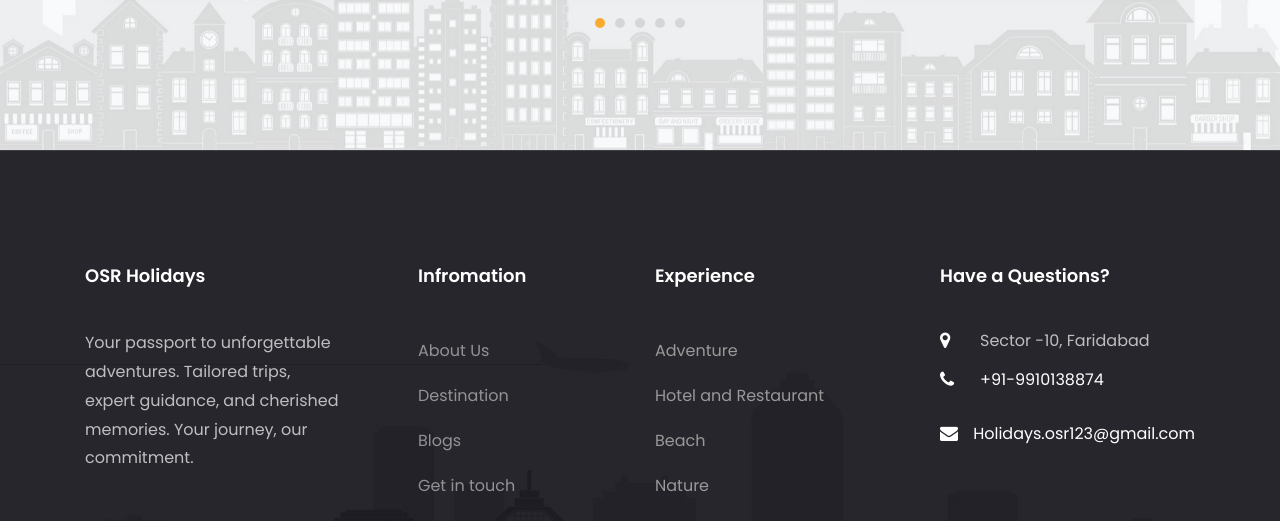
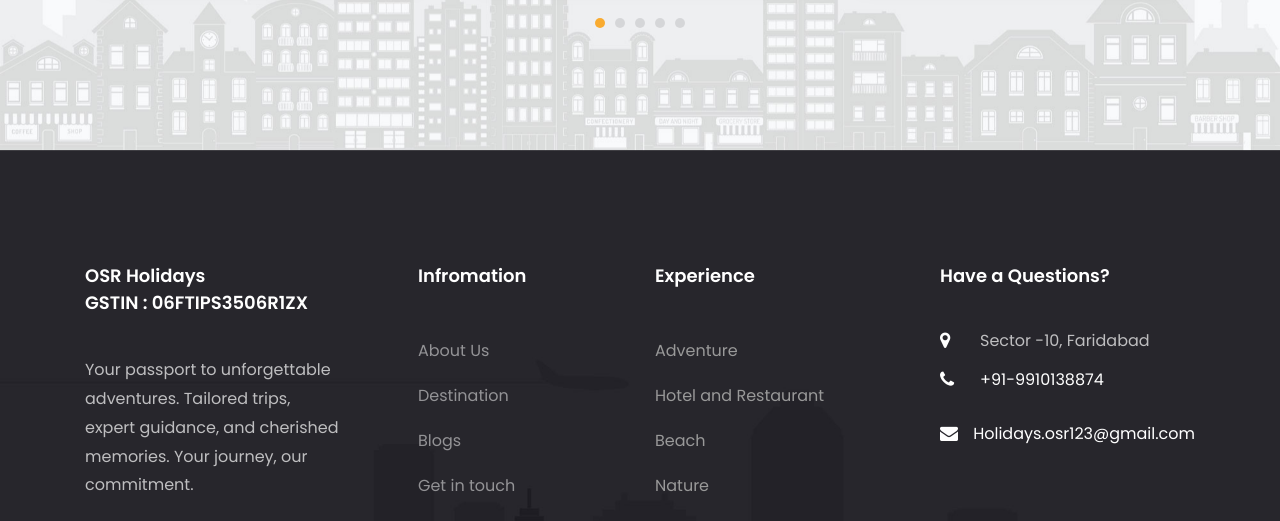
Before and after one commit to LomeshGupta/TravelAgaency, a plain HTML site: page index.html in a window 1280 px wide. Shown: the part 5055-5576 px from the top of the page. Drawn offline with Linux system fonts and the light colour scheme; some packages are replaced by stand-ins of ours; no server answers; files whose address does not match are found by name.

Commit message:
new changes

```diff
--- a/index.html
+++ b/index.html
@@ -25,6 +25,8 @@
     <link rel="stylesheet" href="css/flaticon.css">
     <link rel="stylesheet" href="css/icomoon.css">
     <link rel="stylesheet" href="css/style.css">
+	<link rel="icon" type="image/x-icon" href="images/logo-osr1.jpeg">
+	<meta property="og:image" content="images/Screen.png" />
   </head>
   <body>
 	  <nav class="navbar navbar-expand-lg navbar-dark ftco_navbar bg-dark ftco-navbar-light" id="ftco-navbar">
@@ -676,7 +678,7 @@
         <div class="row mb-5">
           <div class="col-md">
             <div class="ftco-footer-widget mb-4">
-              <h2 class="ftco-heading-2">OSR Holidays</h2>
+              <h2 class="ftco-heading-2">OSR Holidays<br>GSTIN : 06FTIPS3506R1ZX</h2>
               <p>Your passport to unforgettable adventures. Tailored trips, expert guidance, and cherished memories. Your journey, our commitment.</p>
               <ul class="ftco-footer-social list-unstyled float-md-left float-lft mt-5">
                 <li class="ftco-animate"><a href="#"><span class="icon-twitter"></span></a></li>
```
Also changed, not shown: about.html (+2 -1 lines), blog-single.html (+1 -0 lines), blog.html (+2 -1 lines), contact.html (+2 -1 lines), destination.html (+2 -1 lines), 1 other file.
